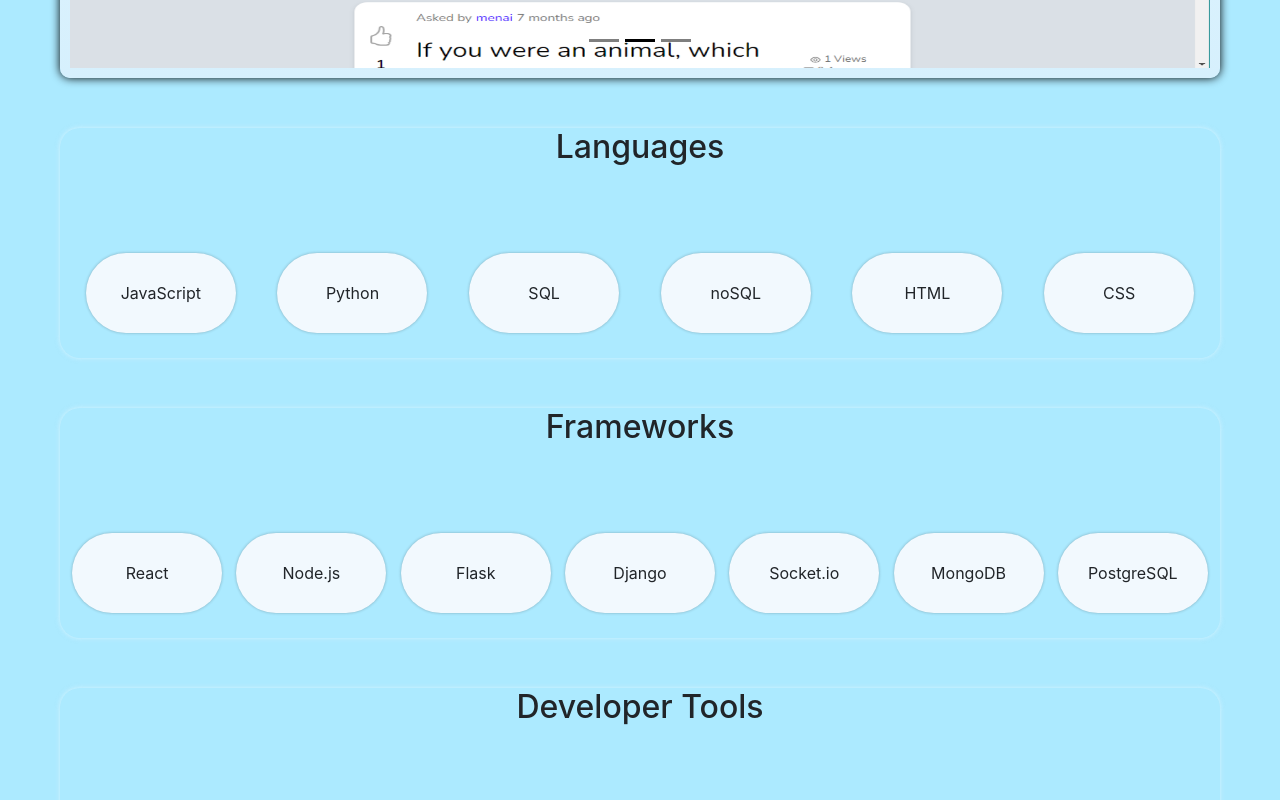
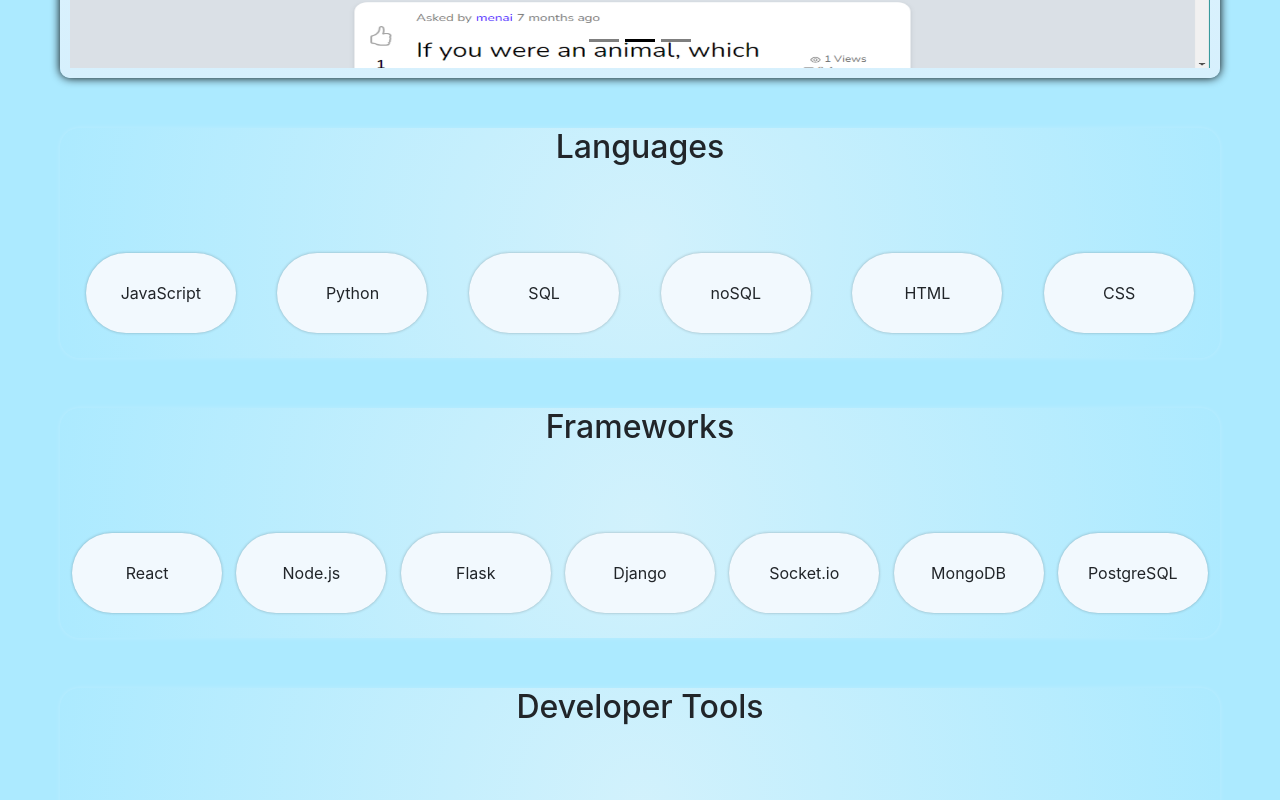
Before and after one commit to BrenLau/Portfolio, a React (Create React App) app in the folder portfolio/: page / in a window 1280 px wide. Shown: the part 880-1680 px from the top of the page. Built offline with nearby package versions, Linux system fonts and the light colour scheme; the HTML template or start-up script is replaced by a standard one.

Commit message:
cloudy background behind skills

```diff
--- a/portfolio/src/App.css
+++ b/portfolio/src/App.css
@@ -11,7 +11,7 @@
   position: relative;
   width: 100%;
   /* height: 100vh; */
-  background: #ACEAFF;
+  background: rgb(172, 234, 255);
   overflow: hidden;
 }
 
--- a/portfolio/src/components/skills/skills.css
+++ b/portfolio/src/components/skills/skills.css
@@ -26,14 +26,12 @@
     align-items: center;
     justify-content: center;
     flex-wrap: wrap;
-    box-shadow: -0 -0 5px rgba(254, 254, 254, .5);
+    box-shadow: -0 -0 5px rgba(254, 254, 254, .2);
     position: relative;
     margin-top: 50px;
-
-    /* background: #d0d5d8; */
     border-radius: 20px;
     padding: 5px;
-
+    background: radial-gradient(circle, rgba(249, 249, 249, 0.4906337535014006) 0%, rgba(172, 234, 255, 0.5354516806722689) 100%);
 }
 
 .skilltitle {
```
